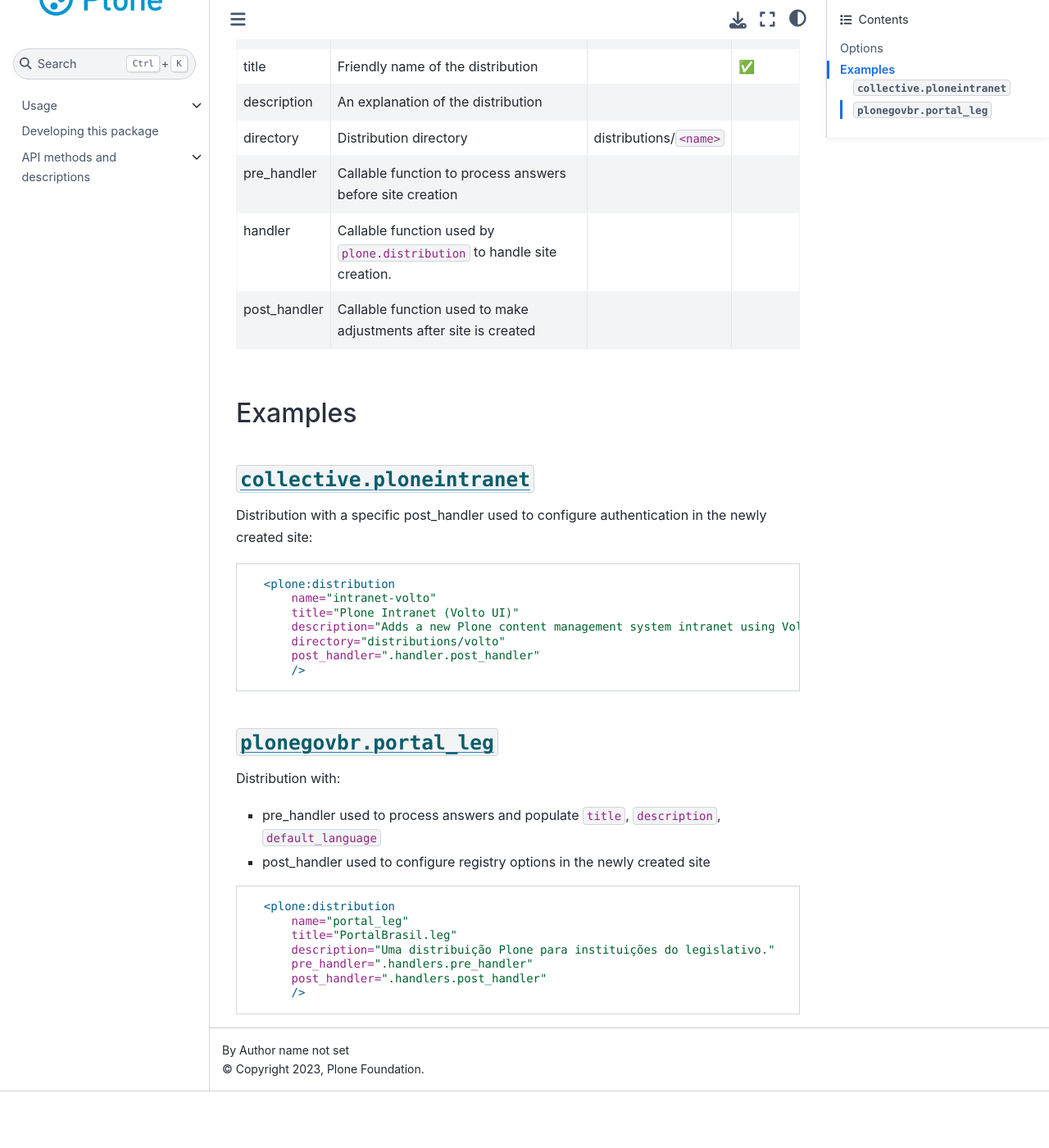
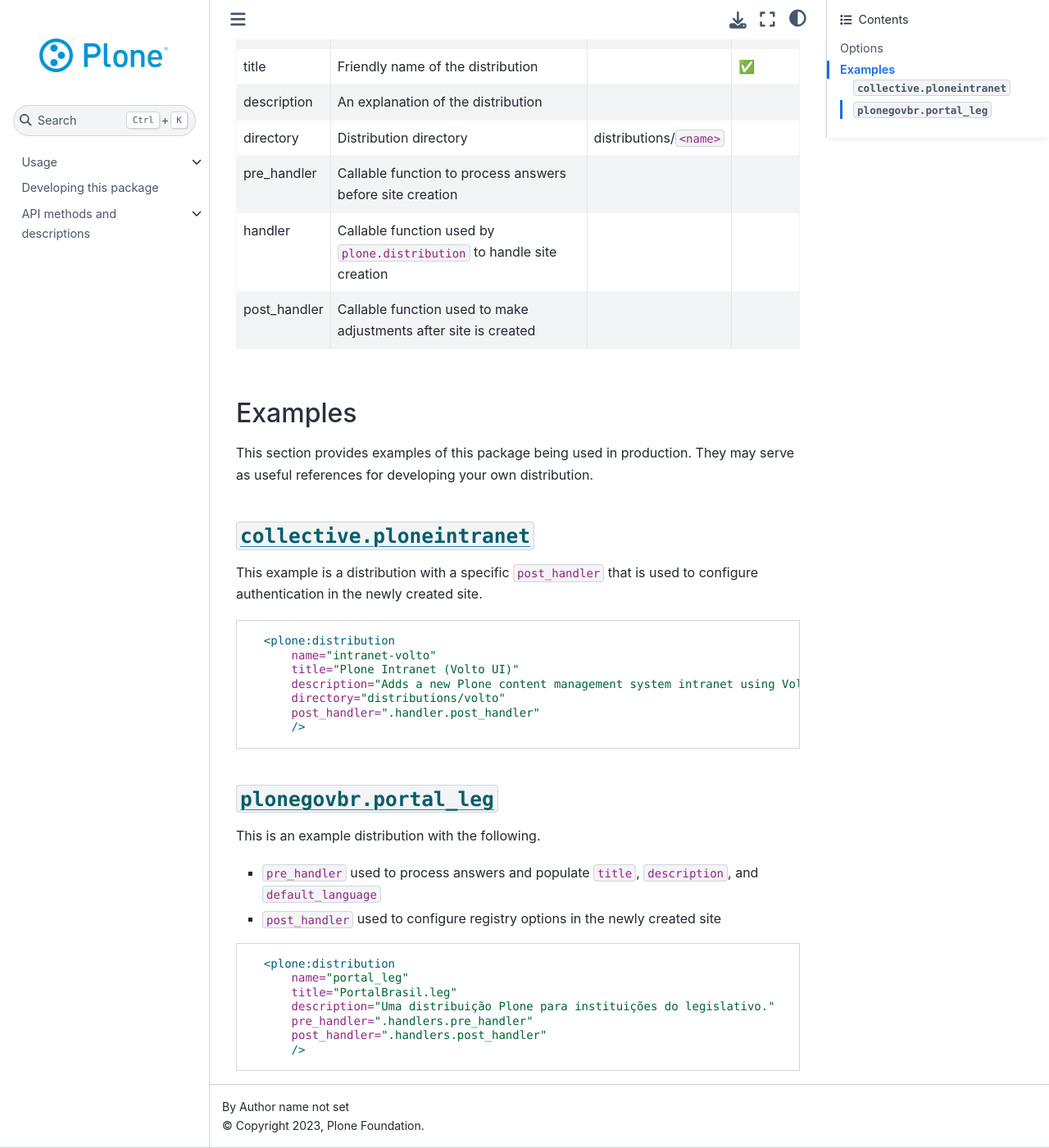
Before and after one commit to plone/plone.distribution, a Sphinx documentation site: the page built from docs/usage/zcml.md, in a window 1280 px wide and 1400 px high, scrolled down 655 px. Shown: the whole window at 82% size. Built offline with Sphinx 7.4.7 and the Sphinx Book theme 1.1.4, drawn with Linux system fonts in a browser that asks for light colours; before the commit the page ends 1986 px from its top, so only the background shows below that; some of the changed text lies outside the part shown.

Commit message:
Apply suggestions from code review
Co-authored-by: Steve Piercy <web@stevepiercy.com>

````diff
--- a/docs/usage/zcml.md
+++ b/docs/usage/zcml.md
@@ -1,14 +1,14 @@
 # Registration
 
-The common way to register a new distribution is via zcml.
+The common way to register a new distribution is via ZCML.
 
-First, you need to include `plone.distribution` as dependency of your package by adding the following snippet to your `configure.zcml`:
+First, you need to include `plone.distribution` as a dependency of your package by adding the following snippet to your {file}`configure.zcml` as shown below.
 
 ```xml
   <include package="plone.distribution" />
 ```
 
-Then declare the distributions included in your package using the `plone:distribution` configuration:
+Then declare the distributions included in your package using the `plone:distribution` configuration as shown below.
 
 ```xml
   <plone:distribution
@@ -28,14 +31,17 @@
 | description | An explanation of the distribution |  |  |
 | directory | Distribution directory | distributions/`<name>` |  |
 | pre_handler | Callable function to process answers before site creation |  |  |
-| handler | Callable function used by `plone.distribution` to handle site creation. |  |  |
+| handler | Callable function used by `plone.distribution` to handle site creation |  |  |
 | post_handler | Callable function used to make adjustments after site is created  |  |  |
 
 ## Examples
 
+This section provides examples of this package being used in production.
+They may serve as useful references for developing your own distribution.
+
 ### [`collective.ploneintranet`](https://github.com/collective/collective.ploneintranet/blob/main/src/collective/ploneintranet/distributions.zcml)
 
-Distribution with a specific post_handler used to configure authentication in the newly created site:
+This example is a distribution with a specific `post_handler` that is used to configure authentication in the newly created site.
 
 ```xml
   <plone:distribution
@@ -49,10 +55,10 @@
 
 ### [`plonegovbr.portal_leg`](https://github.com/plonegovbr/plonegovbr.portal_leg/blob/main/src/plonegovbr/portal_leg/distributions.zcml)
 
-Distribution with:
+This is an example distribution with the following.
 
-* pre_handler used to process answers and populate `title`, `description`, `default_language`
-* post_handler used to configure registry options in the newly created site
+* `pre_handler` used to process answers and populate `title`, `description`, and `default_language`
+* `post_handler` used to configure registry options in the newly created site
 
 ```xml
   <plone:distribution
````
Also changed, not shown: other parts of docs/usage/zcml.md (+3 -0 lines), README.md (+1 -1 lines), docs/usage/package-structure.md (+2 -1 lines).
